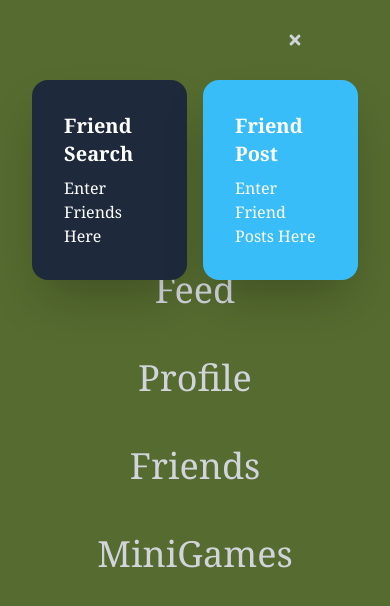
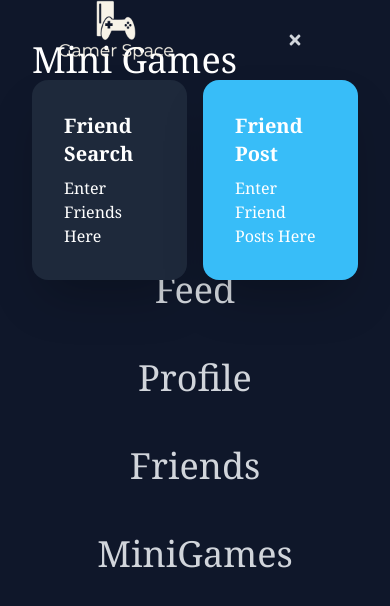
Before and after one commit to KrystopherQ/gamer-space, a React (Create React App) app in the folder client/: page /minigames in a window 390 px wide. Both pictures are taken after a click on the element 295 px from the left and 40 px from the top of the page. Shown: the top 606 px of the page. Built offline with nearby package versions, Linux system fonts and the light colour scheme.

Commit message:
Removed backgroun color from mobile nav

```diff
--- a/client/src/Components/MiniGames.jsx
+++ b/client/src/Components/MiniGames.jsx
@@ -50,7 +50,7 @@ function MiniGames() {
 							className={
 								!nav
 									? "hidden"
-									: "absolute top-0 left-0 w-full h-screen bg-[#556b2f] flex flex-col justify-center items-center"
+									: "absolute top-0 left-0 w-full h-screen flex flex-col justify-center items-center"
 							}
 						>
 							<li className="py-6 text-4xl hover:bg-neutral">
```
